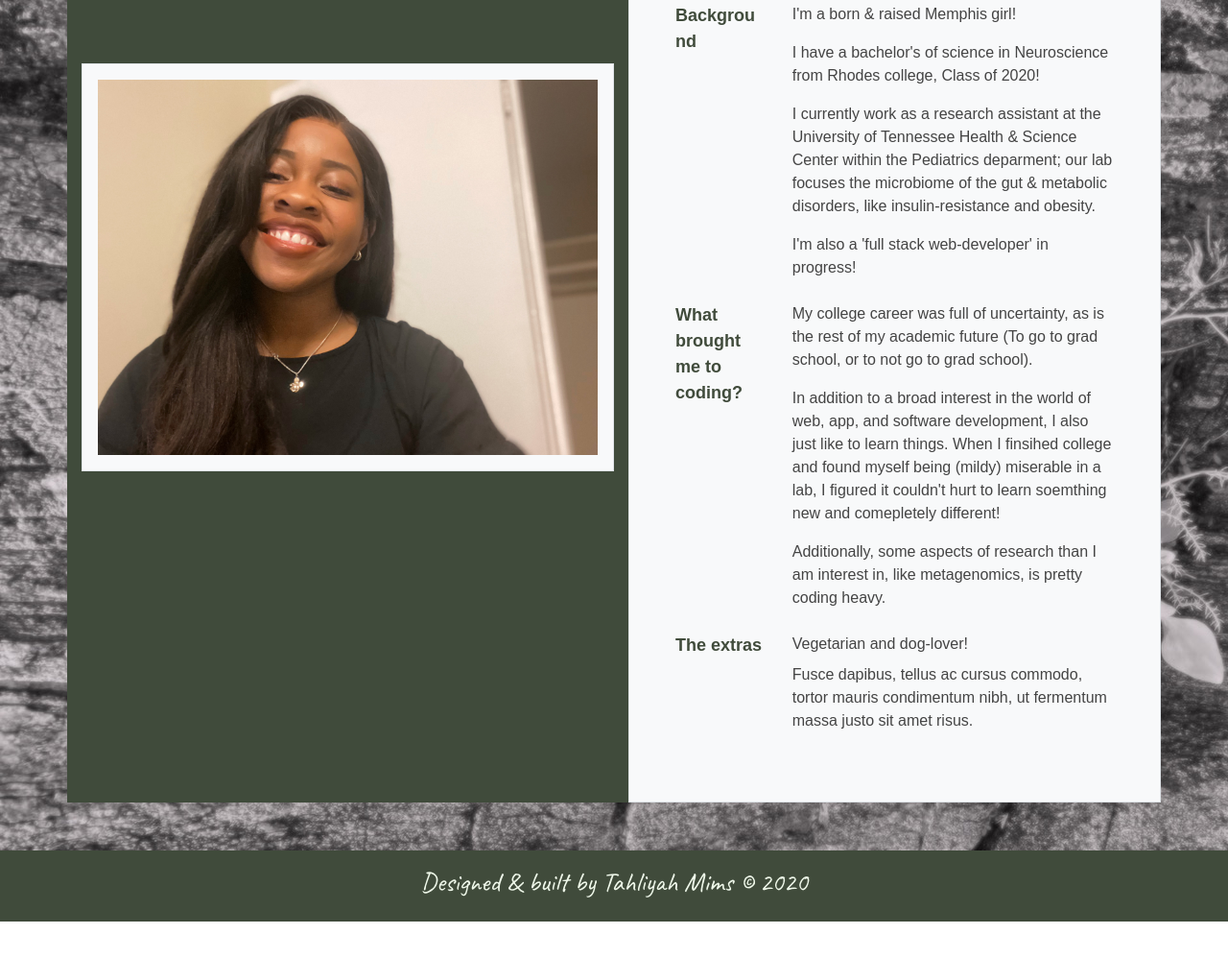
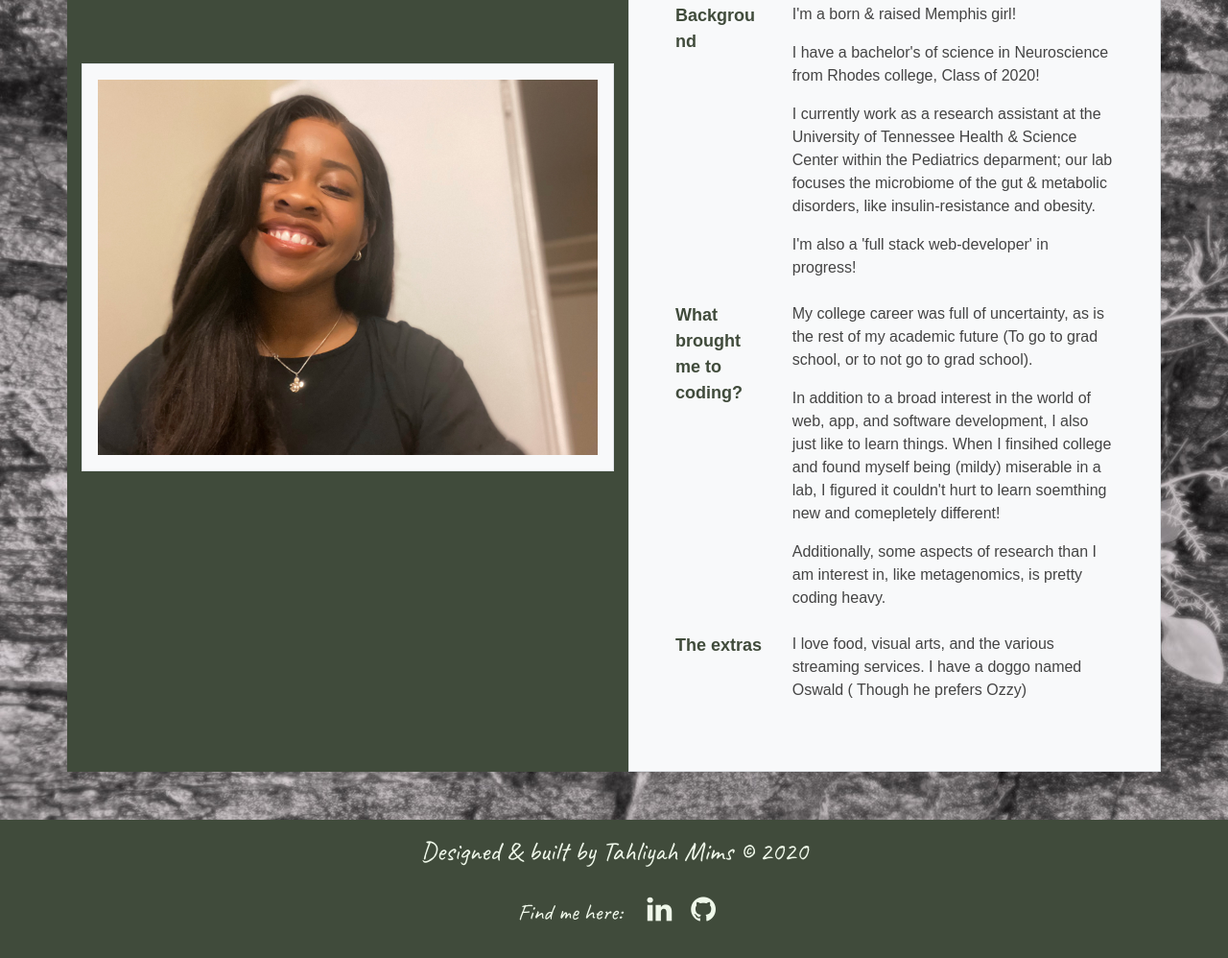
Before and after one commit to t-mims/About_Tahliyah, a plain HTML site: page index.html in a window 1280 px wide. Shown: the part 170-1168 px from the top of the page at 96% size. Before the commit the page ends 1130 px from the top, so only its background shows below. Drawn offline with nearby package versions, Linux system fonts and the light colour scheme; a web font is replaced by a local one.

Commit message:
Added links to socials in footer

```diff
--- a/index.html
+++ b/index.html
@@ -7,6 +7,7 @@
 
   <link rel="stylesheet" href="https://maxcdn.bootstrapcdn.com/bootstrap/4.0.0/css/bootstrap.min.css">
   <link rel="stylesheet" href="https://stackpath.bootstrapcdn.com/font-awesome/4.7.0/css/font-awesome.min.css">
+  <link rel="stylesheet" href="https://cdnjs.cloudflare.com/ajax/libs/font-awesome/4.7.0/css/font-awesome.min.css">
   <link rel="stylesheet" href="style.css">
   <link href="https://fonts.googleapis.com/css2?family=Caveat&family=Thasadith&display=swap" rel="stylesheet">
 
@@ -77,11 +78,10 @@
             </dd>
 
             <dt class="col-sm-3">The extras</dt>
-            <dd class="col-sm-9"> Vegetarian and dog-lover!</dd>
+            <dd class="col-sm-9"> I love food, visual arts, and the various streaming services. I have a doggo named Oswald ( Though he prefers Ozzy)
+            </dd>
 
-            <dt class="col-sm-3 text-truncate"></dt>
-            <dd class="col-sm-9">Fusce dapibus, tellus ac cursus commodo, tortor mauris condimentum nibh, ut fermentum
-              massa justo sit amet risus.</dd>
+
           </dl>
         </div>
       </div>
@@ -98,7 +98,13 @@
 </body>
 
 <footer class="footer mt-auto py-3">
-  <span><h3> Designed & built by Tahliyah Mims © 2020 </h3></span>
+
+  <span><h3> Designed & built by Tahliyah Mims © 2020 </h3>
+  <h4>Find me here:
+    <a href="https://www.linkedin.com/in/tahliyah-mims-bb9374155/" class="fa fa-linkedin" aria-hidden="true"></a>
+    <a href="https://github.com/t-mims/t-mims.github.io" class="fa fa-github" aria-hidden="true"></a>
+  </h4></span>
+
 </footer>
 
 </html>
--- a/style.css
+++ b/style.css
@@ -42,6 +42,16 @@ body {
     padding: 20px;
 }
 
+.fa {
+    padding: 20px;
+    font-size: 30px;
+    width: 30px;
+    border-radius:50%
+    text-align: center;
+    text-decoration: none;
+    color: #eff8ea;
+}
+
 footer{
    background-color: #404b3b;
    font-family: 'Caveat', cursive;
```
Also changed, not shown: contact.html (+8 -1 lines), portfolio.html (+8 -1 lines).
